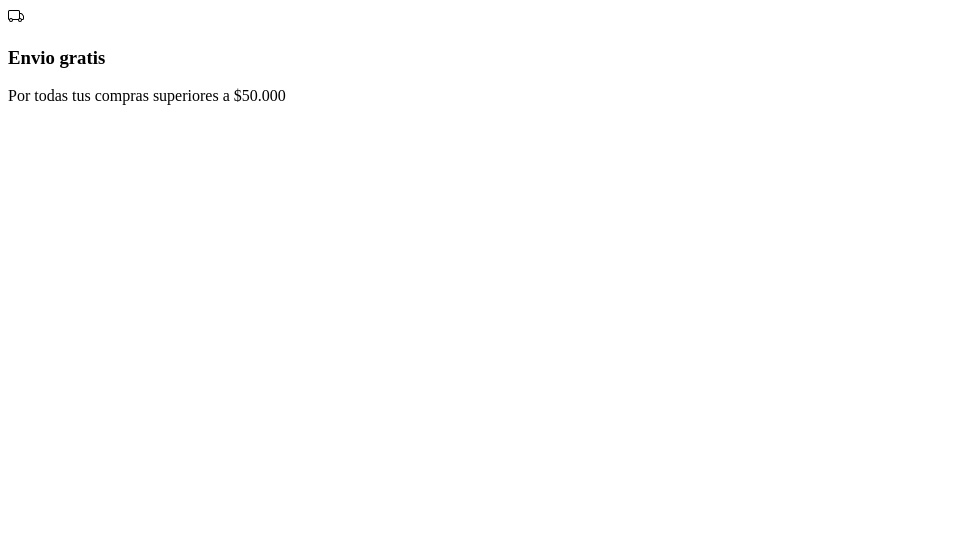
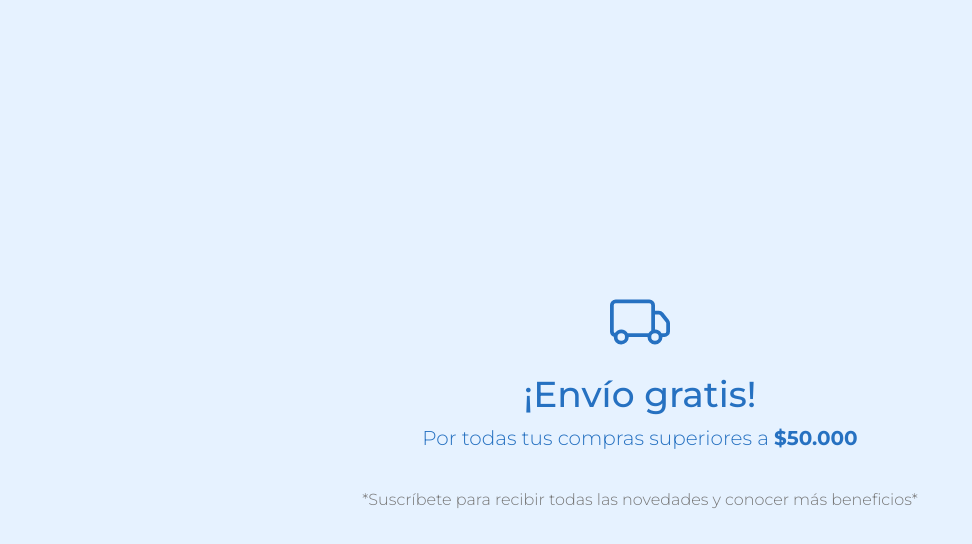
Before and after one commit to palyzambrano/gradients, a plain HTML site: page sale.html in a window 1280 px wide. Shown: the whole page, without its empty margins (0-972 px from the left). Drawn offline with Linux system fonts and the light colour scheme.

Commit message:
agrega css a ventana emergente

```diff
--- a/css/style.css
+++ b/css/style.css
@@ -3,6 +3,19 @@
 body{
     font-family:  'Montserrat', sans-serif;
     padding: 0 40px;
+}
+
+/* Start Header */
+li {
+    list-style: none;
+}
+
+.itemMenu {
+    text-decoration: none;
+    color: #2671C1;
+    text-transform: uppercase;
+    font-size: 16px;
+    font-weight: 500;
 }
 
 .bt-search {
@@ -13,18 +26,55 @@ body{
 .bt-search svg {
     fill: #2671C1;
 }
-/* Start Header */
-li {
-    list-style: none;
+/* End Header */
+
+/* Start Window pop-up */
+.bgSale {
+    background-color: #E6F2FF;
+    display: flex;
+    flex-direction: column;
+    justify-content: center;
+    align-items: center;
 }
-.itemMenu {
-    text-decoration: none;
+
+.wrapperSale {
+    display: flex;
+    flex-direction: column;
+    justify-content: center;
+    align-items: center;
+    width: 70%;
+    height: 100vh;
+}
+
+.icon {
+    fill: #2671C1;
+}
+
+.titleSale {
     color: #2671C1;
-    text-transform: uppercase;
+    font-size: 36px;
+    font-weight: 500;
+    margin: 20px 0 0 0;
+}
+
+.textSale {
+    color: #2671C1;
+    font-weight: 300;
+    font-size: 20px;
+    text-align: center;
+    margin: 10px;
+}
+
+.subscriptionSale{
     font-size: 16px;
-    font-weight: 500;
+    font-weight: 300;
+    color: #767676;
+    text-align: center;
+    margin-top: 30px;
 }
-/* End Header */
+/* End Window pop-up */
+
+/* Start Product Card */
 
 /* Start Product Card */
 .cardProduct {
--- a/js/index.js
+++ b/js/index.js
@@ -1,6 +1,6 @@
 function publicity() {
     var sale = 'sale.html'
-    var ventana = window.open(sale,"Nueva Ventana","status=yes, resizable=yes, top=150, left=400, width=600, height=600");
+    var ventana = window.open(sale,"Nueva Ventana","status=yes, resizable=yes, top=150, left=450, width=500, height=500");
 
     window.setTimeout(function cerrar() {
         ventana.close();
--- a/sale.html
+++ b/sale.html
@@ -4,15 +4,17 @@
     <meta charset="UTF-8">
     <meta http-equiv="X-UA-Compatible" content="IE=edge">
     <meta name="viewport" content="width=device-width, initial-scale=1.0">
+    <link rel="stylesheet" href="/css/style.css">
     <title>sale</title>
 </head>
-<body>
-    <main>
-        <svg xmlns="http://www.w3.org/2000/svg" width="16" height="16" fill="currentColor" class="bi bi-truck" viewBox="0 0 16 16">
+<body class="bgSale">
+    <main class="wrapperSale">
+        <svg class="icon" xmlns="http://www.w3.org/2000/svg" width="60" height="60" fill="currentColor" class="bi bi-truck" viewBox="0 0 16 16">
             <path d="M0 3.5A1.5 1.5 0 0 1 1.5 2h9A1.5 1.5 0 0 1 12 3.5V5h1.02a1.5 1.5 0 0 1 1.17.563l1.481 1.85a1.5 1.5 0 0 1 .329.938V10.5a1.5 1.5 0 0 1-1.5 1.5H14a2 2 0 1 1-4 0H5a2 2 0 1 1-3.998-.085A1.5 1.5 0 0 1 0 10.5v-7zm1.294 7.456A1.999 1.999 0 0 1 4.732 11h5.536a2.01 2.01 0 0 1 .732-.732V3.5a.5.5 0 0 0-.5-.5h-9a.5.5 0 0 0-.5.5v7a.5.5 0 0 0 .294.456zM12 10a2 2 0 0 1 1.732 1h.768a.5.5 0 0 0 .5-.5V8.35a.5.5 0 0 0-.11-.312l-1.48-1.85A.5.5 0 0 0 13.02 6H12v4zm-9 1a1 1 0 1 0 0 2 1 1 0 0 0 0-2zm9 0a1 1 0 1 0 0 2 1 1 0 0 0 0-2z"/>
         </svg>
-        <h3>Envio gratis</h3>
-        <p>Por todas tus compras superiores a $50.000</p>
+        <h3 class="titleSale">¡Envío gratis!</h3>
+        <p class="textSale">Por todas tus compras superiores a <strong>$50.000</strong></p>
+        <p class="subscriptionSale">*Suscríbete para recibir todas las novedades y conocer más beneficios*</p>
     </main>
 </body>
 </html>
```
Also changed, not shown: index.html (+1 -1 lines).
